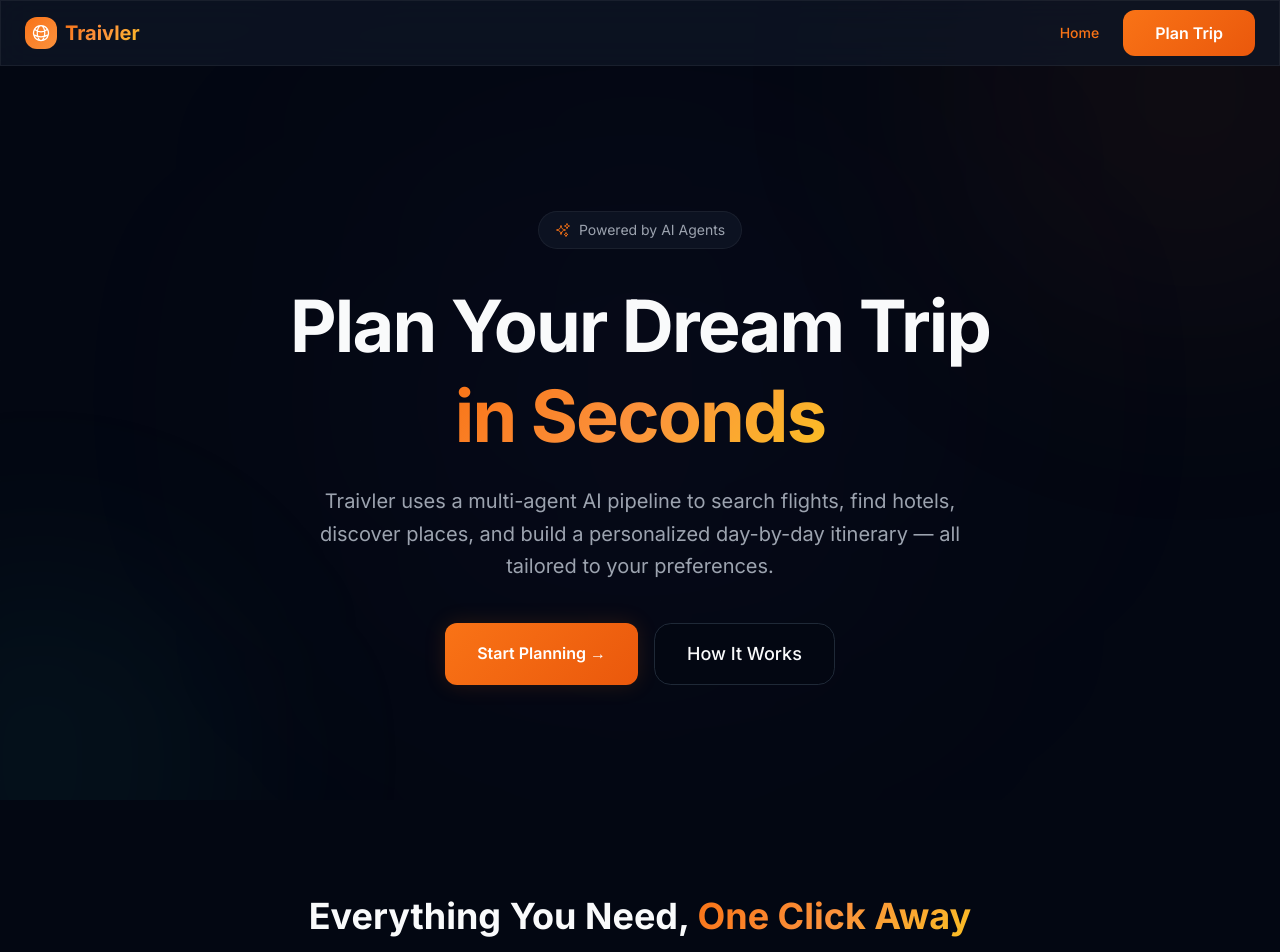
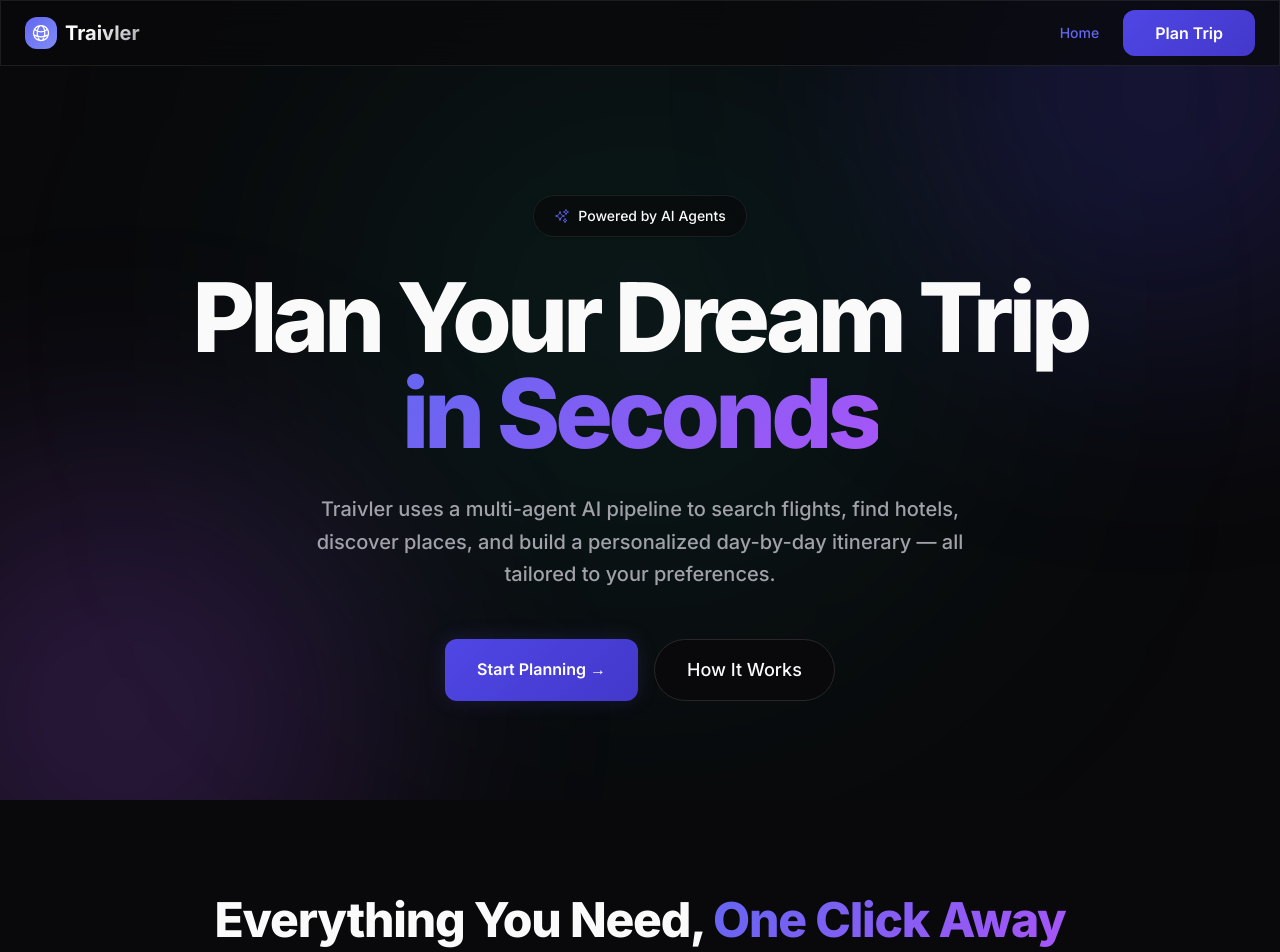
Before and after one commit to cloudyunicorn/traivler-frontend, a Next.js app: page / in a window 1280 px wide. Shown: the top 952 px of the page. Built offline with nearby package versions, Linux system fonts and the light colour scheme.

Commit message:
changed ui theme

```diff
--- a/app/globals.css
+++ b/app/globals.css
@@ -5,65 +5,64 @@
 @custom-variant dark (&:is(.dark *));
 
 :root {
-  /* ── Traivler brand tokens (always-dark) ── */
-  --card-border: #1f2937;
-  --accent-light: #fb923c;
-  --accent-glow: rgba(249, 115, 22, 0.15);
-  --coral: #ff6b6b;
-  --teal: #2dd4bf;
-  --purple: #a78bfa;
-  --muted-dark: #6b7280;
-  --surface: #0f172a;
-  --glass: rgba(17, 24, 39, 0.7);
-  --glass-border: rgba(255, 255, 255, 0.06);
+  /* ── Traivler brand tokens (always-dark, Modernized) ── */
+  --card-border: #27272a;
+  --accent-light: #818cf8;
+  --accent-glow: rgba(99, 102, 241, 0.15);
+  --coral: #f43f5e;
+  --teal: #14b8a6;
+  --purple: #a855f7;
+  --muted-dark: #71717a;
+  --surface: #18181b;
+  --glass: rgba(9, 9, 11, 0.7);
+  --glass-border: rgba(255, 255, 255, 0.08);
 
   /* ── shadcn tokens — mapped to Traivler dark palette ── */
-  --background: #030712;
-  --foreground: #f9fafb;
+  --background: #09090b;
+  --foreground: #fafafa;
 
-  --card: #111827;
-  --card-foreground: #f9fafb;
+  --card: #09090b;
+  --card-foreground: #fafafa;
 
-  --popover: #111827;
-  --popover-foreground: #f9fafb;
+  --popover: #09090b;
+  --popover-foreground: #fafafa;
 
-  /* primary = brand accent orange */
-  --primary: #f97316;
+  /* primary = modern indigo */
+  --primary: #4f46e5;
   --primary-foreground: #ffffff;
 
-  --secondary: #1f2937;
-  --secondary-foreground: #f9fafb;
+  --secondary: #27272a;
+  --secondary-foreground: #fafafa;
 
-  --muted: #1f2937;
-  --muted-foreground: #9ca3af;
+  --muted: #27272a;
+  --muted-foreground: #a1a1aa;
 
-  /* accent (shadcn) reused for subtle highlight */
-  --accent: #f97316;
+  --accent: #6366f1;
   --accent-foreground: #ffffff;
 
   --destructive: oklch(0.704 0.191 22.216);
   --destructive-foreground: #ffffff;
 
-  --border: #1f2937;
-  --input: #1f2937;
-  --ring: #f97316;
+  --border: #27272a;
+  --input: #27272a;
+  --ring: #6366f1;
 
   --radius: 0.75rem;
 
-  --chart-1: #f97316;
-  --chart-2: #2dd4bf;
-  --chart-3: #a78bfa;
-  --chart-4: #fbbf24;
-  --chart-5: #ff6b6b;
+  --chart-1: #6366f1;
+  --chart-2: #14b8a6;
+  --chart-3: #a855f7;
+  --chart-4: #eab308;
+  --chart-5: #f43f5e;
 
-  --sidebar: #111827;
-  --sidebar-foreground: #f9fafb;
-  --sidebar-primary: #f97316;
+  --sidebar: #09090b;
+  --sidebar-foreground: #fafafa;
+  --sidebar-primary: #4f46e5;
   --sidebar-primary-foreground: #ffffff;
-  --sidebar-accent: #1f2937;
-  --sidebar-accent-foreground: #f9fafb;
-  --sidebar-border: #1f2937;
-  --sidebar-ring: #f97316;
+  --sidebar-accent: #27272a;
+  --sidebar-accent-foreground: #fafafa;
+  --sidebar-border: #27272a;
+  --sidebar-ring: #6366f1;
 }
 
 @theme inline {
@@ -161,30 +160,30 @@ body {
 }
 
 .glass-card {
-  background: linear-gradient(135deg, rgba(17, 24, 39, 0.8), rgba(15, 23, 42, 0.6));
+  background: linear-gradient(135deg, rgba(24, 24, 27, 0.8), rgba(9, 9, 11, 0.6));
   backdrop-filter: blur(20px);
   -webkit-backdrop-filter: blur(20px);
-  border: 1px solid rgba(255, 255, 255, 0.05);
+  border: 1px solid rgba(255, 255, 255, 0.08);
   border-radius: 16px;
   transition: all 0.3s ease;
 }
 
 .glass-card:hover {
-  border-color: rgba(249, 115, 22, 0.2);
-  box-shadow: 0 8px 32px rgba(249, 115, 22, 0.08);
+  border-color: rgba(99, 102, 241, 0.4);
+  box-shadow: 0 8px 32px rgba(99, 102, 241, 0.12);
   transform: translateY(-2px);
 }
 
 /* Gradient text */
 .gradient-text {
-  background: linear-gradient(135deg, #f97316, #fb923c, #fbbf24);
+  background: linear-gradient(135deg, #ffffff 30%, #a1a1aa);
   -webkit-background-clip: text;
   -webkit-text-fill-color: transparent;
   background-clip: text;
 }
 
-.gradient-text-cool {
-  background: linear-gradient(135deg, #2dd4bf, #a78bfa, #f97316);
+.gradient-text-accent {
+  background: linear-gradient(135deg, #6366f1, #a855f7);
   -webkit-background-clip: text;
   -webkit-text-fill-color: transparent;
   background-clip: text;
@@ -192,7 +191,7 @@ body {
 
 /* Buttons */
 .btn-primary {
-  background: linear-gradient(135deg, #f97316, #ea580c);
+  background: linear-gradient(135deg, #4f46e5, #4338ca);
   color: white;
   padding: 12px 32px;
   border-radius: 12px;
@@ -205,7 +204,7 @@ body {
 
 .btn-primary:hover {
   transform: translateY(-2px);
-  box-shadow: 0 8px 24px rgba(249, 115, 22, 0.3);
+  box-shadow: 0 8px 24px rgba(99, 102, 241, 0.35);
 }
 
 .btn-primary:active {
@@ -278,11 +277,9 @@ body {
 
 /* Selection */
 ::selection {
-  background: rgba(249, 115, 22, 0.3);
+  background: rgba(99, 102, 241, 0.3);
   color: white;
 }
-
-/* App is always dark — tokens are set directly in :root above */
 
 @layer base {
   * {
--- a/app/page.tsx
+++ b/app/page.tsx
@@ -80,9 +80,9 @@ export default function Home() {
       <section className="relative min-h-screen flex items-center justify-center overflow-hidden">
         {/* Background gradient orbs */}
         <div className="absolute inset-0 overflow-hidden pointer-events-none">
-          <div className="absolute -top-40 -right-40 w-125 h-125 rounded-full bg-accent/5 blur-[120px]" />
-          <div className="absolute -bottom-40 -left-40 w-100 h-100 rounded-full bg-teal/5 blur-[100px]" />
-          <div className="absolute top-1/2 left-1/2 -translate-x-1/2 -translate-y-1/2 w-150 h-150 rounded-full bg-purple/3 blur-[150px]" />
+          <div className="absolute -top-[20%] -right-[10%] w-[500px] h-[500px] rounded-full bg-primary/20 blur-[120px]" />
+          <div className="absolute -bottom-[20%] -left-[10%] w-[500px] h-[500px] rounded-full bg-purple/20 blur-[120px]" />
+          <div className="absolute top-[40%] left-[50%] -translate-x-1/2 -translate-y-1/2 w-[600px] h-[600px] rounded-full bg-teal/10 blur-[150px]" />
         </div>
 
         {/* Grid pattern overlay */}
@@ -101,25 +101,25 @@ export default function Home() {
             animate={{ opacity: 1, y: 0 }}
             transition={{ duration: 0.6 }}
           >
-            <div className="inline-flex items-center gap-2 px-4 py-2 rounded-full glass text-sm text-muted-foreground mb-8">
+            <div className="inline-flex items-center gap-2 px-5 py-2.5 rounded-full glass border border-white/10 text-sm font-medium text-foreground mb-8 shadow-sm">
               <HiOutlineSparkles className="w-4 h-4 text-accent" />
               <span>Powered by AI Agents</span>
             </div>
           </motion.div>
 
           <motion.h1
-            className="text-5xl sm:text-7xl font-bold leading-tight tracking-tight mb-6"
+            className="text-5xl md:text-7xl lg:text-8xl font-extrabold tracking-tighter mb-8"
             initial={{ opacity: 0, y: 30 }}
             animate={{ opacity: 1, y: 0 }}
             transition={{ duration: 0.7, delay: 0.1 }}
           >
             Plan Your Dream Trip
             <br />
-            <span className="gradient-text">in Seconds</span>
+            <span className="gradient-text-accent">in Seconds</span>
           </motion.h1>
 
           <motion.p
-            className="text-lg sm:text-xl text-muted-foreground max-w-2xl mx-auto mb-10 leading-relaxed"
+            className="text-lg md:text-xl text-muted-foreground max-w-2xl mx-auto mb-12 leading-relaxed font-medium"
             initial={{ opacity: 0, y: 20 }}
             animate={{ opacity: 1, y: 0 }}
             transition={{ duration: 0.6, delay: 0.3 }}
@@ -137,7 +137,7 @@ export default function Home() {
           >
             <Button
               size="lg"
-              className="btn-primary border-0 h-auto text-lg py-4 px-8 rounded-xl animate-pulse-glow"
+              className="btn-primary border-0 h-auto text-lg py-4 px-8 rounded-full animate-pulse-glow"
               asChild
             >
               <Link href="/plan">Start Planning →</Link>
@@ -145,7 +145,7 @@ export default function Home() {
             <Button
               variant="outline"
               size="lg"
-              className="h-auto text-lg py-4 px-8 rounded-xl border-card-border hover:border-accent hover:bg-accent-glow text-foreground"
+              className="h-auto text-lg py-4 px-8 rounded-full border-card-border hover:border-accent hover:bg-accent-glow text-foreground"
               asChild
             >
               <a href="#features">How It Works</a>
@@ -164,9 +164,9 @@ export default function Home() {
             viewport={{ once: true }}
             transition={{ duration: 0.5 }}
           >
-            <h2 className="text-3xl sm:text-4xl font-bold mb-4">
+            <h2 className="text-3xl md:text-5xl font-extrabold tracking-tight mb-4">
               Everything You Need,{" "}
-              <span className="gradient-text">One Click Away</span>
+              <span className="gradient-text-accent">One Click Away</span>
             </h2>
             <p className="text-muted-foreground text-lg max-w-xl mx-auto">
               Our AI agent pipeline handles the heavy lifting so you can focus
@@ -217,12 +217,12 @@ export default function Home() {
           >
             <Card className={cn("glass-card border-0 ring-0 relative overflow-hidden")}>
               {/* Background glow */}
-              <div className="absolute -top-20 -right-20 w-60 h-60 rounded-full bg-accent/10 blur-[80px]" />
-              <div className="absolute -bottom-20 -left-20 w-60 h-60 rounded-full bg-teal/10 blur-[80px]" />
+              <div className="absolute -top-20 -right-20 w-80 h-80 rounded-full bg-primary/10 blur-[80px]" />
+              <div className="absolute -bottom-20 -left-20 w-80 h-80 rounded-full bg-purple/10 blur-[80px]" />
 
-              <CardContent className="relative pt-12 pb-12 sm:pt-16 sm:pb-16">
-                <h2 className="text-3xl sm:text-4xl font-bold mb-4">
-                  Ready to <span className="gradient-text">Explore?</span>
+              <CardContent className="relative pt-16 pb-16 sm:pt-20 sm:pb-20">
+                <h2 className="text-3xl md:text-5xl font-extrabold tracking-tight mb-6">
+                  Ready to <span className="gradient-text-accent">Explore?</span>
                 </h2>
                 <p className="text-muted-foreground text-lg mb-8 max-w-lg mx-auto">
                   Tell us where you want to go and let our AI agents handle the
@@ -230,7 +230,7 @@ export default function Home() {
                 </p>
                 <Button
                   size="lg"
-                  className="btn-primary border-0 h-auto text-lg py-4 px-10 rounded-xl"
+                  className="btn-primary border-0 h-auto text-lg py-4 px-10 rounded-full"
                   asChild
                 >
                   <Link href="/plan">Plan My Trip →</Link>
```
